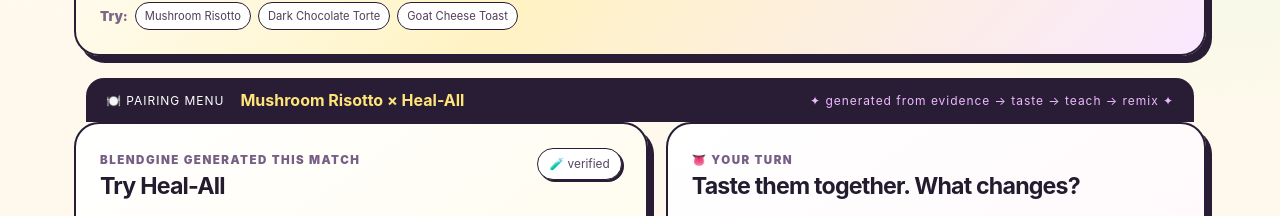
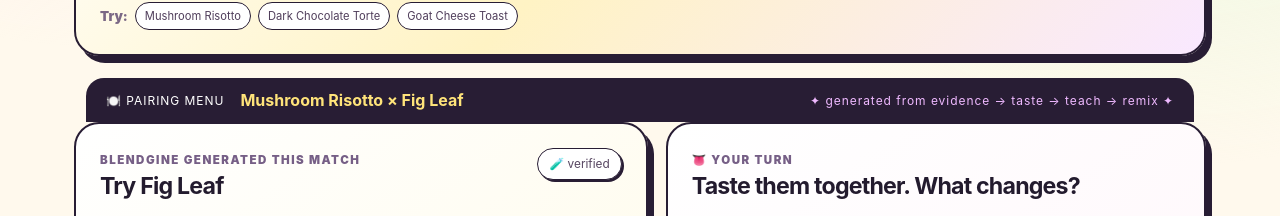
Before and after one commit to quenaF/blendgine-webmcp, a React (Vite) app: page / in a window 1280 px wide. Shown: the part 710-926 px from the top of the page. Built offline with nearby package versions, Linux system fonts and the light colour scheme.

Commit message:
Prevent universal food winners in pairing scorer

```diff
--- a/src/data.js
+++ b/src/data.js
@@ -19,34 +19,37 @@ export const foodProfiles=[
  {id:'honey-bun',name:'Honey Bun',detail:'sticky glaze · cinnamon · soft pastry',emoji:'🍯',signals:['sweet','spiced','rich','baked']}
 ];
 
-const complement={toasted:['roasted','baked','sweet'],honeyed:['sweet','baked'],green:['creamy','fatty','rich'],herbaceous:['savory','fatty'],herbal:['savory','cheesy'],aromatic:['spiced','savory'],woody:['roasted','rich'],tart:['rich','sweet','fatty'],fruity:['sweet','bitter','sour'],bright:['rich','fatty','fried'],acidic:['rich','fatty','sweet'],resinous:['sweet','spiced','fatty'],evergreen:['sweet','spiced'],citrus:['fried','fatty','sweet'],floral:['sweet','salty','sour'],lemony:['fried','fatty','salty'],soft:['spicy','salty']};
-const contrast={green:['rich','creamy'],bright:['rich','fatty'],acidic:['fatty','sweet'],citrus:['fatty','fried'],floral:['salty','savory'],soft:['spicy','sour'],tart:['sweet','rich'],resinous:['sweet','creamy'],evergreen:['sweet','rich']};
+const complement={toasted:['roasted','baked'],honeyed:['sweet','baked'],green:['creamy','fatty'],herbaceous:['savory'],herbal:['savory','cheesy'],aromatic:['spiced'],woody:['roasted'],tart:['rich','sweet'],fruity:['bitter','sour'],bright:['rich','fried'],acidic:['fatty','sweet'],resinous:['sweet','spiced'],evergreen:['sweet','spiced'],citrus:['fried','fatty'],floral:['salty','sour'],lemony:['fried','salty'],soft:['spicy']};
+const contrast={green:['rich'],bright:['fatty'],acidic:['rich'],citrus:['rich'],floral:['savory'],soft:['sour'],tart:['fatty'],resinous:['creamy'],evergreen:['rich']};
 const chaosFoods=new Set(['hot-honey-pizza','birthday-cake','fried-chicken-waffles','nacho-cheese-doritos','sour-gummy-worms','dill-pickle','honey-bun']);
 
 function scoreTeaFood(tea,food,mode){
- let score=tea.evidenceQuality||0;const reasons=[];
- for(const signal of tea.signals){for(const f of food.signals){if((complement[signal]||[]).includes(f)){score+=2;reasons.push(`${signal} ↔ ${f} complement`);}if((contrast[signal]||[]).includes(f)){score+=1;reasons.push(`${signal} ↔ ${f} contrast`);}}}
- if(mode==='chaos'&&chaosFoods.has(food.id))score+=3;
- if(mode==='menu'&&!chaosFoods.has(food.id))score+=2;
- return {score,reasons:[...new Set(reasons)]};
+ const matchedTeaSignals=new Set();const matchedFoodSignals=new Set();const reasons=[];let relationshipPoints=0;
+ for(const signal of tea.signals){for(const f of food.signals){if((complement[signal]||[]).includes(f)){relationshipPoints+=2;matchedTeaSignals.add(signal);matchedFoodSignals.add(f);reasons.push(`${signal} ↔ ${f} complement`);}else if((contrast[signal]||[]).includes(f)){relationshipPoints+=1;matchedTeaSignals.add(signal);matchedFoodSignals.add(f);reasons.push(`${signal} ↔ ${f} contrast`);}}}
+ // Breadth matters more than repeatedly hitting generic rich/fatty/sweet signals.
+ const breadth=matchedTeaSignals.size*2+matchedFoodSignals.size;
+ const genericHits=[...matchedFoodSignals].filter(s=>['rich','fatty','sweet','savory'].includes(s)).length;
+ const genericPenalty=Math.max(0,genericHits-2)*2;
+ const evidenceBonus=tea.evidenceQuality||0;
+ const modeBonus=mode==='chaos'&&chaosFoods.has(food.id)?1:mode==='menu'&&!chaosFoods.has(food.id)?1:0;
+ const score=relationshipPoints+breadth+evidenceBonus+modeBonus-genericPenalty;
+ return {score,reasons:[...new Set(reasons)],breakdown:{relationshipPoints,breadth,evidenceBonus,modeBonus,genericPenalty,matchedTeaSignals:[...matchedTeaSignals],matchedFoodSignals:[...matchedFoodSignals]}};
 }
 function matches(item,q){if(!item)return false;const n=String(q).trim().toLowerCase();return [item.name,item.id,...(item.ingredients||[])].some(v=>String(v).toLowerCase()===n||String(v).toLowerCase().includes(n));}
 function buildExperiment(tea,food,mode,score){
  const evidence=tea.evidence;const why=score.reasons.slice(0,3);
- return {id:`${mode}-${tea.id}-${food.id}`,mode,modeLabel:mode==='chaos'?'Chaos Lab':'Pairing Menu',modeEmoji:mode==='chaos'?'🤪':'🍽️',food,tea,evidence,hypothesis:{id:`hyp-${tea.id}-${food.id}`,basis:[`Blendgine compared ${tea.name}'s sourced sensory signals (${tea.signals.join(', ')}) with ${food.name}'s food profile.`,why.length?`Strongest candidate signals: ${why.join('; ')}.`:'This is an exploratory candidate with limited signal overlap.'],epistemicStatus:'evidence_informed_hypothesis',boundary:'The ingredient evidence is scientific; the tea-food match is a generated hypothesis, not a scientifically proven preference. Human tasting decides whether it works.'},defaultDescriptor:'interesting',remix:{proposal:`Change one variable—brew strength, temperature, or bite size—and retaste ${tea.name} with ${food.name}.`,reason:'The next proposal uses the human observation to test which sensory variable is driving the experience.'},score:score.score};
+ return {id:`${mode}-${tea.id}-${food.id}`,mode,modeLabel:mode==='chaos'?'Chaos Lab':'Pairing Menu',modeEmoji:mode==='chaos'?'🤪':'🍽️',food,tea,evidence,hypothesis:{id:`hyp-${tea.id}-${food.id}`,basis:[`Blendgine compared ${tea.name}'s sourced sensory signals (${tea.signals.join(', ')}) with ${food.name}'s food profile.`,why.length?`Strongest candidate signals: ${why.join('; ')}.`:'This is an exploratory candidate with limited signal overlap.',`Score breadth: ${score.breakdown.matchedTeaSignals.length} tea signals × ${score.breakdown.matchedFoodSignals.length} food signals; generic-signal penalty ${score.breakdown.genericPenalty}.`],epistemicStatus:'evidence_informed_hypothesis',boundary:'The ingredient evidence is scientific; the tea-food match is a generated hypothesis, not a scientifically proven preference. Human tasting decides whether it works.'},defaultDescriptor:'interesting',remix:{proposal:`Change one variable—brew strength, temperature, or bite size—and retaste ${tea.name} with ${food.name}.`,reason:'The next proposal uses the human observation to test which sensory variable is driving the experience.'},score:score.score,scoreBreakdown:score.breakdown};
 }
 
-export function findPairing({anchorType='food',anchor='',mode='menu'}={}){
- const teas=teaProfiles;const foods=foodProfiles;
+export function rankPairings({anchorType='food',anchor='',mode='menu'}={}){
  if(anchorType==='tea'){
-  const tea=teas.find(t=>matches(t,anchor));if(!tea)return null;
-  const candidates=foods.map(food=>({food,...scoreTeaFood(tea,food,mode)})).filter(c=>mode!=='chaos'||chaosFoods.has(c.food.id)).sort((a,b)=>b.score-a.score||a.food.name.localeCompare(b.food.name));
-  const best=candidates[0];return best?buildExperiment(tea,best.food,mode,best):null;
+  const tea=teaProfiles.find(t=>matches(t,anchor));if(!tea)return [];
+  return foodProfiles.map(food=>({tea,food,...scoreTeaFood(tea,food,mode)})).filter(c=>mode!=='chaos'||chaosFoods.has(c.food.id)).sort((a,b)=>b.score-a.score||a.food.name.localeCompare(b.food.name));
  }
- const food=foods.find(f=>matches(f,anchor));if(!food)return null;
- const candidates=teas.map(tea=>({tea,...scoreTeaFood(tea,food,mode)})).sort((a,b)=>b.score-a.score||a.tea.name.localeCompare(b.tea.name));
- const best=candidates[0];return best?buildExperiment(best.tea,food,mode,best):null;
+ const food=foodProfiles.find(f=>matches(f,anchor));if(!food)return [];
+ return teaProfiles.map(tea=>({tea,food,...scoreTeaFood(tea,food,mode)})).sort((a,b)=>b.score-a.score||a.tea.name.localeCompare(b.tea.name));
 }
+export function findPairing(input={}){const candidates=rankPairings(input);const best=candidates[0];return best?buildExperiment(best.tea,best.food,input.mode==='chaos'?'chaos':'menu',best):null;}
 
 export const defaultPairingId='generated-default';
 export const pairingCatalog=[];
```
